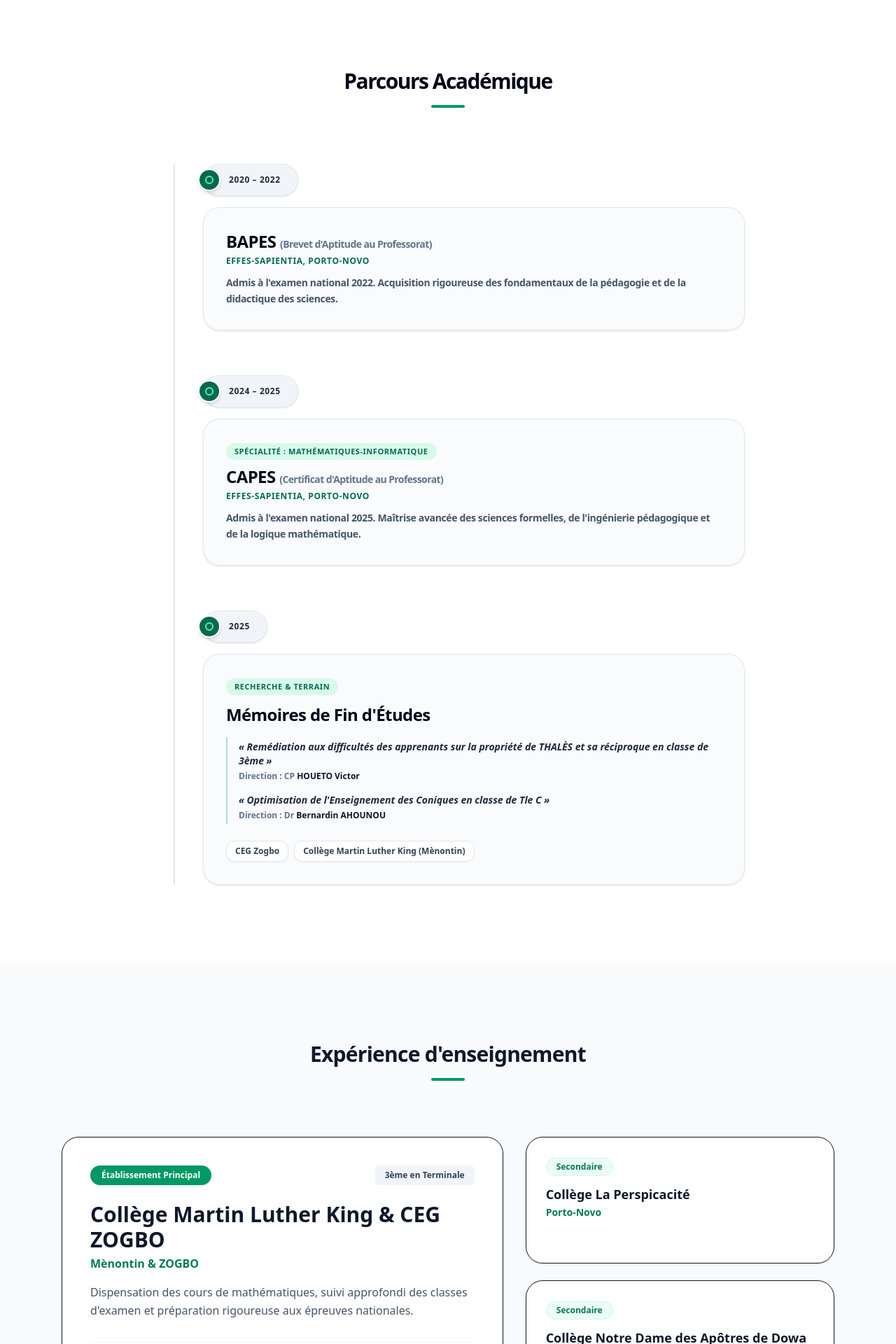
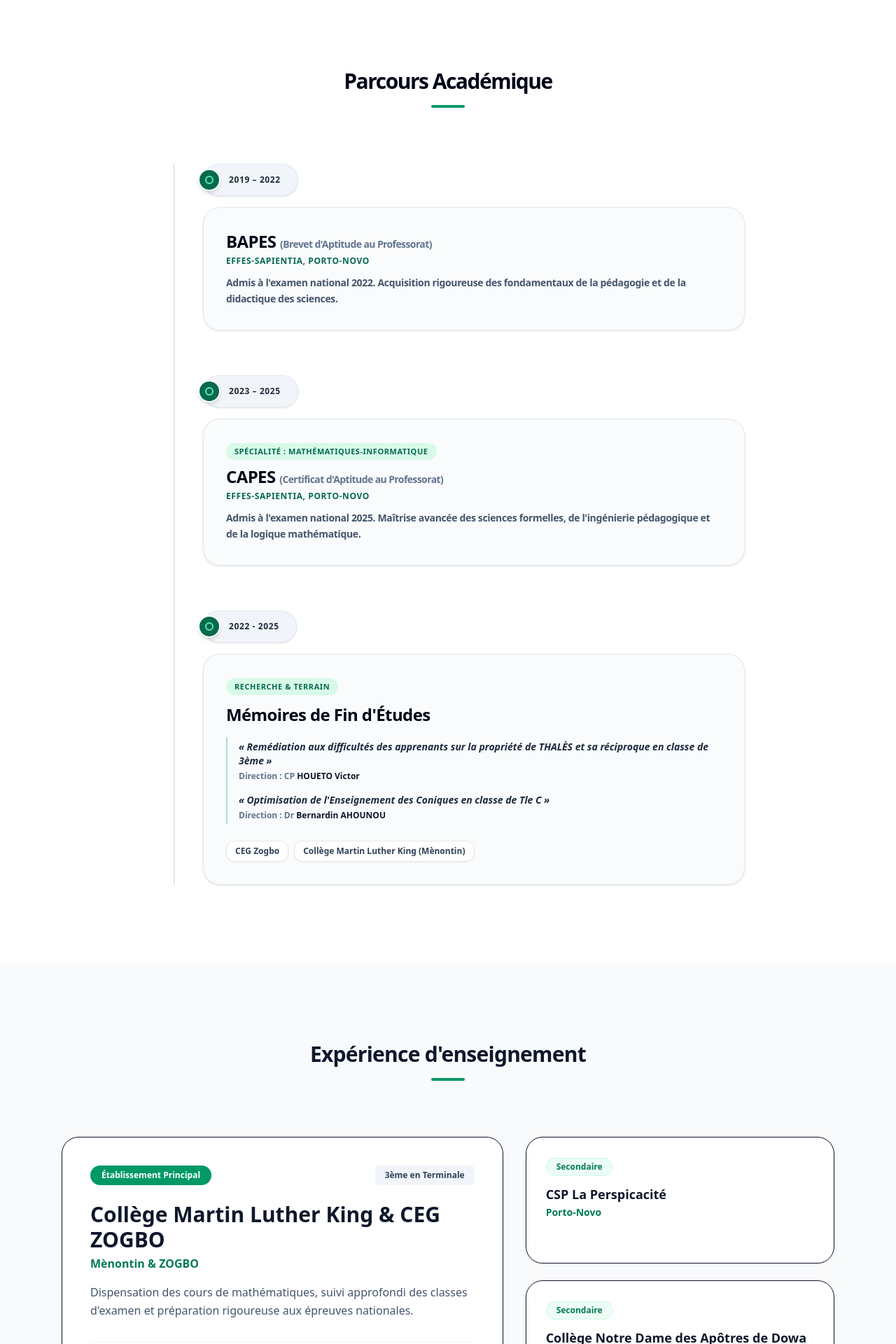
Before and after one commit to EVABAS02/Romeo-web, a Next.js app: page / in a window 1280 px wide. Shown: the part 1614-3534 px from the top of the page at 70% size. Built offline with nearby package versions, Linux system fonts and the light colour scheme; no server answers; the database is empty.

Commit message:
fix: correction de enseignement et parcours

```diff
--- a/src/components/Enseignement.tsx
+++ b/src/components/Enseignement.tsx
@@ -85,7 +85,7 @@ export default function Enseignement() {
                     Secondaire
                   </span>
                   <h3 className="text-lg font-bold text-slate-900">
-                    Collège La Perspicacité
+                    CSP La Perspicacité
                   </h3>
                   <p className="text-emerald-700 font-semibold text-sm mt-0.5">
                     Porto-Novo
--- a/src/components/Parcours.tsx
+++ b/src/components/Parcours.tsx
@@ -54,7 +54,7 @@ export default function Parcours() {
                 <div className="w-3 h-3 rounded-full border-2 border-emerald-300 bg-[#046a4e]" />
               </div>
               <span className="ml-3 text-xs font-black uppercase tracking-wider text-slate-800">
-                2020 – 2022
+                2019 – 2022
               </span>
             </div>
 
@@ -79,7 +79,7 @@ export default function Parcours() {
                 <div className="w-3 h-3 rounded-full border-2 border-emerald-300 bg-[#046a4e]" />
               </div>
               <span className="ml-3 text-xs font-black uppercase tracking-wider text-slate-800">
-                2024 – 2025
+                2023 – 2025
               </span>
             </div>
 
@@ -107,7 +107,7 @@ export default function Parcours() {
                 <div className="w-3 h-3 rounded-full border-2 border-emerald-300 bg-[#046a4e]" />
               </div>
               <span className="ml-3 text-xs font-black uppercase tracking-wider text-slate-800">
-                2025
+                2022 - 2025
               </span>
             </div>
 
```
